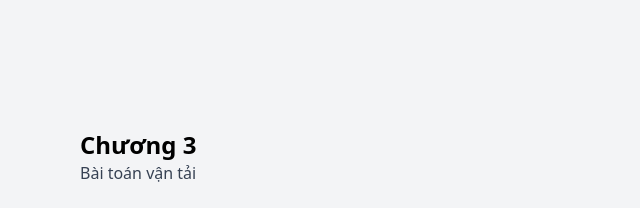
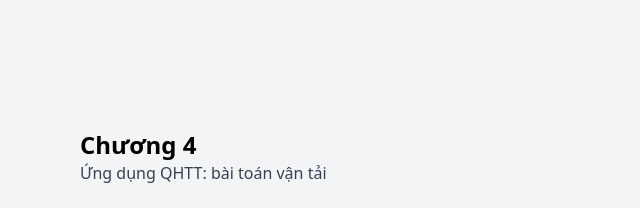
Before and after one commit to FanofHOTS/nckh_qhtt, a Vue app: page /c3 in a window 1280 px wide. Shown: the top 208 px of the page, without its empty margins (0-640 px from the left). Built offline with nearby package versions, Linux system fonts and the light colour scheme.

Commit message:
Update Index.vue

```diff
--- a/src/views/c3/Index.vue
+++ b/src/views/c3/Index.vue
@@ -1,7 +1,7 @@
 <template>
   <div>
-    <h2 class="text-2xl font-semibold text-center md:text-left">Chương 3</h2>
-    <p class="text-gray-700 text-center md:text-left">Bài toán vận tải</p>
+    <h2 class="text-2xl font-semibold text-center md:text-left">Chương 4</h2>
+    <p class="text-gray-700 text-center md:text-left">Ứng dụng QHTT: bài toán vận tải</p>
     <div class="grid grid-cols-1 md:grid-cols-2 lg:grid-cols-3 gap-4 my-6">
       <div class="bg-white shadow-md p-5">
         <div class="flex mb-4">
```
